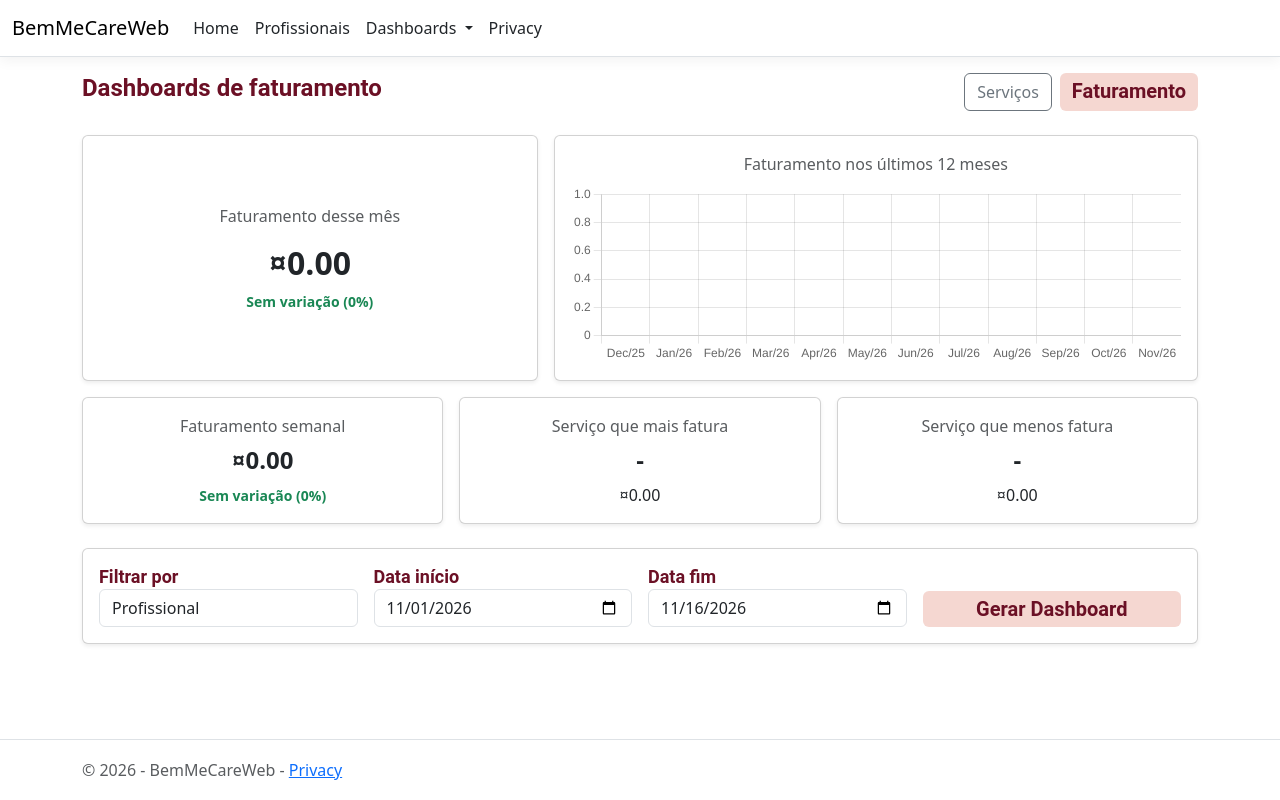
After one commit to marcosdosea/BemMeCare, an ASP.NET Core app: page /Dashboard/Faturamento in a window 1280 px wide. The commit adds this page. Run offline with ASP.NET Core 8, Linux system fonts and the light colour scheme; style sheets or scripts are compiled from the project's sources.

Commit message:
implementa views dos dashboards de servicos e faturamento

```diff
--- /dev/null
+++ b/Codigo/BemMeCareWeb/Views/Dashboard/Faturamento.cshtml
@@ -0,0 +1,155 @@
+@model BemMeCareWeb.Models.DashboardFaturamentoViewModel
+@using System.Globalization
+@using System.Text.Json
+
+@{
+    ViewData["Title"] = "Dashboards de faturamento";
+    var cultura = new CultureInfo("pt-BR");
+
+    string FormatarVariacao(decimal percentual)
+    {
+        if (percentual > 0)
+            return $"Aumento de {percentual.ToString("0.##", cultura)}%";
+        if (percentual < 0)
+            return $"Redução de {Math.Abs(percentual).ToString("0.##", cultura)}%";
+        return "Sem variação (0%)";
+    }
+}
+
+@section Styles {
+    <link rel="stylesheet" href="~/css/dashboard.css" asp-append-version="true" />
+}
+
+<div class="d-flex justify-content-between align-items-center mb-4">
+    <h1>Dashboards de faturamento</h1>
+    <div class="d-flex gap-2">
+        <a asp-action="Servicos" class="btn btn-outline-secondary">Serviços</a>
+        <a asp-action="Faturamento" class="btn btn-bmc-medio">Faturamento</a>
+    </div>
+</div>
+
+<div class="row g-3 mb-3">
+    <div class="col-md-5">
+        <div class="card h-100 shadow-sm text-center justify-content-center">
+            <div class="card-body d-flex flex-column justify-content-center">
+                <p class="text-muted mb-2">Faturamento desse mês</p>
+                <h2 class="fw-bold my-2">@Model.Resumo.FaturamentoMesAtual.ToString("C2", cultura)</h2>
+                <small class="@(Model.Resumo.PercentualVariacaoMensal >= 0 ? "text-success" : "text-danger") fw-semibold">
+                    @FormatarVariacao(Model.Resumo.PercentualVariacaoMensal)
+                </small>
+            </div>
+        </div>
+    </div>
+
+    <div class="col-md-7">
+        <div class="card h-100 shadow-sm">
+            <div class="card-body">
+                <p class="text-muted text-center mb-2">Faturamento nos últimos 12 meses</p>
+                <div class="dashboard-chart-12meses">
+                    <canvas id="graficoUltimos12Meses"
+                            data-labels="@JsonSerializer.Serialize(Model.Resumo.FaturamentoUltimos12Meses.Select(i => i.Label))"
+                            data-valores="@JsonSerializer.Serialize(Model.Resumo.FaturamentoUltimos12Meses.Select(i => i.Valor))"></canvas>
+                </div>
+            </div>
+        </div>
+    </div>
+</div>
+
+<div class="row g-3 mb-4 text-center">
+    <div class="col-md-4">
+        <div class="card h-100 shadow-sm">
+            <div class="card-body">
+                <p class="text-muted mb-1">Faturamento semanal</p>
+                <h4 class="fw-bold my-2">@Model.Resumo.FaturamentoSemanal.ToString("C2", cultura)</h4>
+                <small class="@(Model.Resumo.PercentualVariacaoSemanal >= 0 ? "text-success" : "text-danger") fw-semibold">
+                    @FormatarVariacao(Model.Resumo.PercentualVariacaoSemanal)
+                </small>
+            </div>
+        </div>
+    </div>
+
+    <div class="col-md-4">
+        <div class="card h-100 shadow-sm">
+            <div class="card-body">
+                <p class="text-muted mb-1">Serviço que mais fatura</p>
+                <h4 class="fw-bold my-2">@Model.Resumo.ServicoMaisFaturaNome</h4>
+                <span class="fs-6">@Model.Resumo.ServicoMaisFaturaValor.ToString("C2", cultura)</span>
+            </div>
+        </div>
+    </div>
+
+    <div class="col-md-4">
+        <div class="card h-100 shadow-sm">
+            <div class="card-body">
+                <p class="text-muted mb-1">Serviço que menos fatura</p>
+                <h4 class="fw-bold my-2">@Model.Resumo.ServicoMenosFaturaNome</h4>
+                <span class="fs-6">@Model.Resumo.ServicoMenosFaturaValor.ToString("C2", cultura)</span>
+            </div>
+        </div>
+    </div>
+</div>
+
+<form asp-action="Faturamento" method="post" class="card shadow-sm p-3 mb-4">
+    <div asp-validation-summary="ModelOnly" class="text-danger mb-2"></div>
+
+    <div class="row g-3 align-items-end">
+        <div class="col-md-3">
+            <label asp-for="FiltrarPor" class="control-label fw-semibold"></label>
+            <select asp-for="FiltrarPor" class="form-control">
+                <option value="Profissional">Profissional</option>
+                <option value="Servico">Serviço</option>
+                <option value="Categoria">Categoria</option>
+            </select>
+            <span asp-validation-for="FiltrarPor" class="text-danger"></span>
+        </div>
+
+        <div class="col-md-3">
+            <label asp-for="DataInicio" class="control-label fw-semibold"></label>
+            <input asp-for="DataInicio" type="date" class="form-control" />
+            <span asp-validation-for="DataInicio" class="text-danger"></span>
+        </div>
+
+        <div class="col-md-3">
+            <label asp-for="DataFim" class="control-label fw-semibold"></label>
+            <input asp-for="DataFim" type="date" class="form-control" />
+            <span asp-validation-for="DataFim" class="text-danger"></span>
+        </div>
+
+        <div class="col-md-3 d-grid">
+            <button type="submit" class="btn btn-bmc-medio">Gerar Dashboard</button>
+        </div>
+    </div>
+</form>
+
+@if (!string.IsNullOrEmpty(Model.MensagemErro))
+{
+    <div class="alert alert-warning text-center shadow-sm" role="alert">
+        @Model.MensagemErro
+    </div>
+}
+
+@if (Model.PesquisaRealizada && Model.ItensGrafico.Any())
+{
+    <div class="card shadow-sm p-4 mb-4">
+        <div class="d-flex justify-content-between align-items-start mb-3">
+            <h5 class="fw-bold mx-auto text-center mb-0">@Model.TituloGrafico</h5>
+            <small class="text-muted">
+                @Model.DataInicio.ToString("dd/MM/yyyy") - @Model.DataFim.ToString("dd/MM/yyyy")
+            </small>
+        </div>
+
+        <div class="dashboard-chart-filtrado">
+            <canvas id="graficoFaturamentoFiltrado"
+                    data-labels="@JsonSerializer.Serialize(Model.ItensGrafico.Select(i => i.Label))"
+                    data-valores="@JsonSerializer.Serialize(Model.ItensGrafico.Select(i => i.Valor))"></canvas>
+        </div>
+    </div>
+}
+
+@section Scripts {
+    @{
+        await Html.RenderPartialAsync("_ValidationScriptsPartial");
+    }
+    <script src="https://cdn.jsdelivr.net/npm/chart.js"></script>
+    <script src="~/js/dashboard.js" asp-append-version="true"></script>
+}
--- a/Codigo/BemMeCareWeb/Views/Shared/_Layout.cshtml
+++ b/Codigo/BemMeCareWeb/Views/Shared/_Layout.cshtml
@@ -28,6 +28,19 @@
                         <li class="nav-item">
                             <a class="nav-link text-dark" asp-area="" asp-controller="Profissional" asp-action="Index">Profissionais</a>
                         </li>
+                        <li class="nav-item dropdown">
+                            <a class="nav-link dropdown-toggle text-dark" href="#" id="navbarDashboards" role="button" data-bs-toggle="dropdown" aria-expanded="false">
+                                Dashboards
+                            </a>
+                            <ul class="dropdown-menu" aria-labelledby="navbarDashboards">
+                                <li>
+                                    <a class="dropdown-item" asp-area="" asp-controller="Dashboard" asp-action="Servicos">Serviços</a>
+                                </li>
+                                <li>
+                                    <a class="dropdown-item" asp-area="" asp-controller="Dashboard" asp-action="Faturamento">Faturamento</a>
+                                </li>
+                            </ul>
+                        </li>
                         <li class="nav-item">
                             <a class="nav-link text-dark" asp-area="" asp-controller="Home" asp-action="Privacy">Privacy</a>
                         </li>
--- /dev/null
+++ b/Codigo/BemMeCareWeb/wwwroot/css/dashboard.css
@@ -0,0 +1,12 @@
+.dashboard-pie-container {
+    max-width: 340px;
+    width: 100%;
+}
+
+.dashboard-chart-12meses {
+    height: 180px;
+}
+
+.dashboard-chart-filtrado {
+    height: 320px;
+}
--- /dev/null
+++ b/Codigo/BemMeCareWeb/wwwroot/js/dashboard.js
@@ -0,0 +1,128 @@
+(function () {
+    const selectTipo = document.getElementById('selectTipoFiltro');
+    const selectItem = document.getElementById('selectItemFiltro');
+
+    if (selectTipo && selectItem) {
+        function atualizarItens() {
+            const tipoAtual = selectTipo.value;
+            let primeiroVisivel = null;
+            let selecionadoVisivel = false;
+
+            selectItem.querySelectorAll('option').forEach(function (opt) {
+                const corresponde = opt.dataset.tipo === tipoAtual;
+                opt.hidden = !corresponde;
+                opt.disabled = !corresponde;
+
+                if (corresponde) {
+                    if (!primeiroVisivel) primeiroVisivel = opt;
+                    if (opt.selected) selecionadoVisivel = true;
+                } else {
+                    opt.selected = false;
+                }
+            });
+
+            if (!selecionadoVisivel && primeiroVisivel) {
+                primeiroVisivel.selected = true;
+            }
+        }
+
+        selectTipo.addEventListener('change', atualizarItens);
+        atualizarItens();
+    }
+
+    const canvasPie = document.getElementById('graficoServicosPie');
+    if (canvasPie && canvasPie.dataset.labels && canvasPie.dataset.valores) {
+        const labels = JSON.parse(canvasPie.dataset.labels);
+        const percentuais = JSON.parse(canvasPie.dataset.valores);
+
+        new Chart(canvasPie, {
+            type: 'pie',
+            data: {
+                labels: labels,
+                datasets: [{
+                    data: percentuais,
+                    backgroundColor: [
+                        '#36A2EB',
+                        '#FF6384',
+                        '#4BC0C0',
+                        '#FFCE56',
+                        '#9966FF',
+                        '#FF9F40'
+                    ]
+                }]
+            },
+            options: {
+                responsive: true,
+                plugins: {
+                    legend: {
+                        position: 'bottom'
+                    },
+                    tooltip: {
+                        callbacks: {
+                            label: function (context) {
+                                return context.label + ': ' + context.parsed + '%';
+                            }
+                        }
+                    }
+                }
+            }
+        });
+    }
+
+    const canvas12Meses = document.getElementById('graficoUltimos12Meses');
+    if (canvas12Meses && canvas12Meses.dataset.labels && canvas12Meses.dataset.valores) {
+        const labels12 = JSON.parse(canvas12Meses.dataset.labels);
+        const valores12 = JSON.parse(canvas12Meses.dataset.valores);
+
+        new Chart(canvas12Meses, {
+            type: 'bar',
+            data: {
+                labels: labels12,
+                datasets: [{
+                    label: 'Faturamento (R$)',
+                    data: valores12,
+                    backgroundColor: '#8c3b4d'
+                }]
+            },
+            options: {
+                responsive: true,
+                maintainAspectRatio: false,
+                plugins: {
+                    legend: { display: false }
+                },
+                scales: {
+                    y: { beginAtZero: true }
+                }
+            }
+        });
+    }
+
+    const canvasFiltrado = document.getElementById('graficoFaturamentoFiltrado');
+    if (canvasFiltrado && canvasFiltrado.dataset.labels && canvasFiltrado.dataset.valores) {
+        const labelsFiltro = JSON.parse(canvasFiltrado.dataset.labels);
+        const valoresFiltro = JSON.parse(canvasFiltrado.dataset.valores);
+
+        new Chart(canvasFiltrado, {
+            type: 'bar',
+            data: {
+                labels: labelsFiltro,
+                datasets: [{
+                    label: 'Faturamento (R$)',
+                    data: valoresFiltro,
+                    backgroundColor: '#36A2EB',
+                    maxBarThickness: 80
+                }]
+            },
+            options: {
+                responsive: true,
+                maintainAspectRatio: false,
+                plugins: {
+                    legend: { display: false }
+                },
+                scales: {
+                    y: { beginAtZero: true }
+                }
+            }
+        });
+    }
+})();
```
Also changed, not shown: Codigo/BemMeCareWeb/Views/Dashboard/Servicos.cshtml (added, +164 -0 lines).
